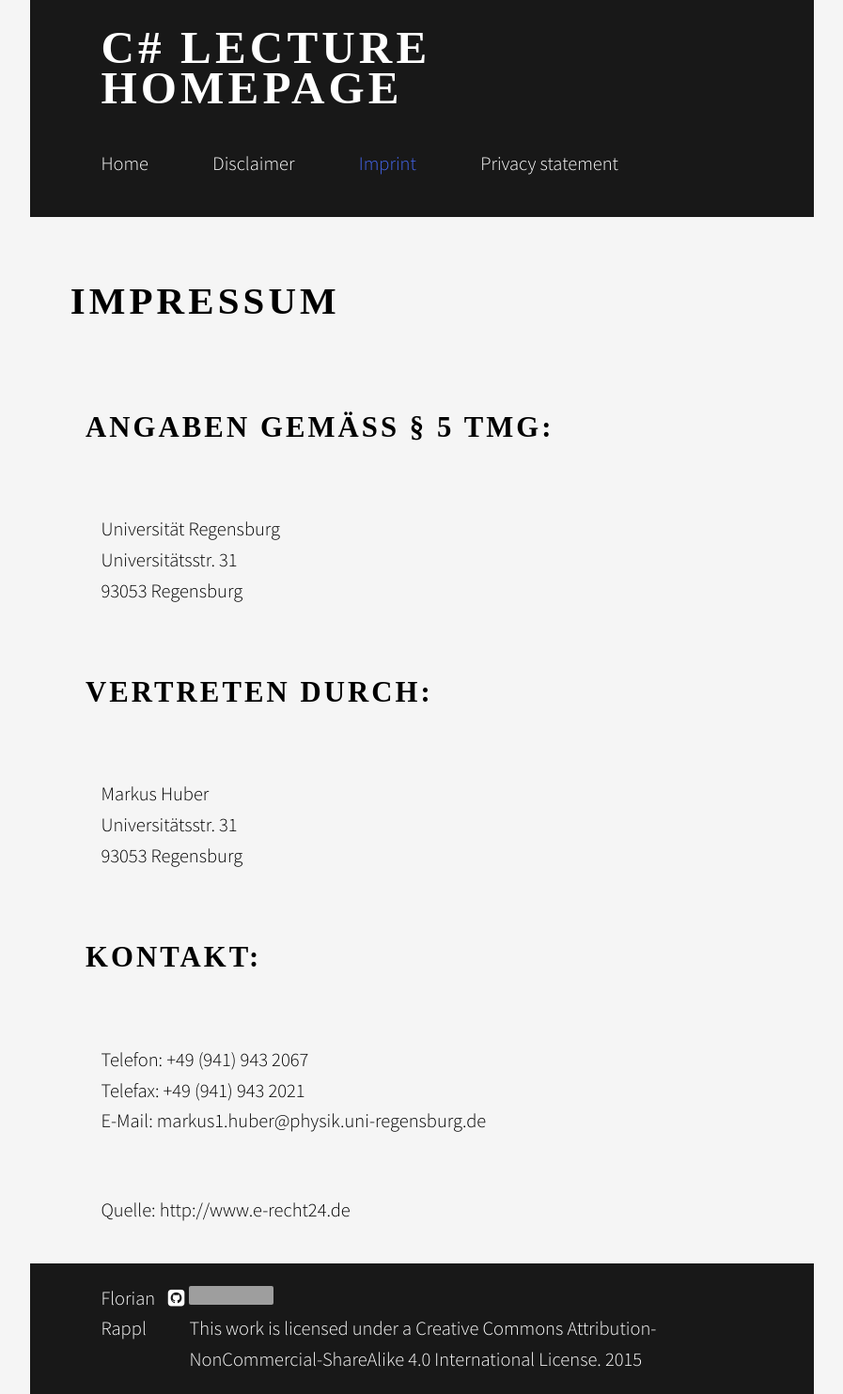
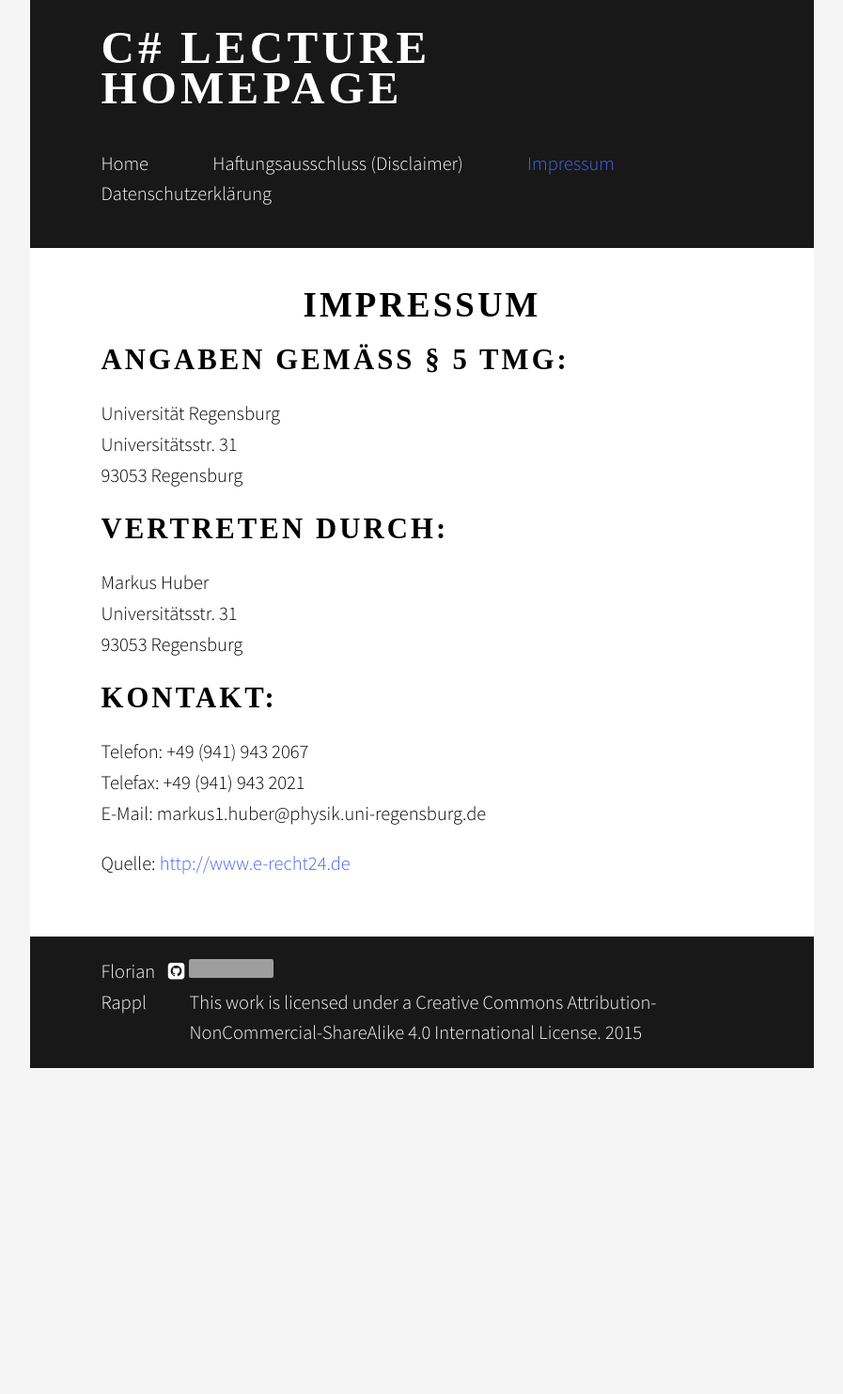
Before and after one commit to CSharpLecture/csharplecture.github.io, a Jekyll site: the page built from imprint.md, in a window 1280 px wide. Shown: the whole page at 94% size, without its empty margins (191-1088 px from the left). Built offline with Jekyll 4.4.1, drawn with Linux system fonts in a browser that asks for light colours; nearby versions of some CDN libraries; some web fonts are replaced; after the commit the page ends 1137 px from its top, so only the background shows below that; grey boxes are pictures that could not be loaded.

```diff
--- a/imprint.md
+++ b/imprint.md
@@ -1,9 +1,7 @@
 ---
-title: Imprint
-layout: blank
+title: Impressum
+layout: default
 ---
-
-# Impressum
 
 ## Angaben gemäß § 5 TMG:
 
--- a/privacy.md
+++ b/privacy.md
@@ -1,9 +1,7 @@
 ---
-title: Privacy statement
-layout: blank
+title: Datenschutzerklärung
+layout: default
 ---
-
-# Datenschutzerklärung
 
 Die Nutzung unserer Webseite ist in der Regel ohne Angabe personenbezogener Daten möglich. Soweit auf unseren Seiten personenbezogene Daten (beispielsweise Name, Anschrift oder eMail-Adressen) erhoben werden, erfolgt dies, soweit möglich, stets auf freiwilliger Basis. Diese Daten werden ohne Ihre ausdrückliche Zustimmung nicht an Dritte weitergegeben.
 
```
Also changed, not shown: disclaimer.md (+2 -4 lines).
